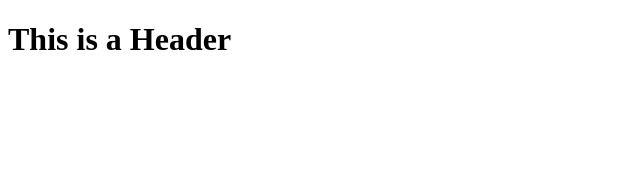
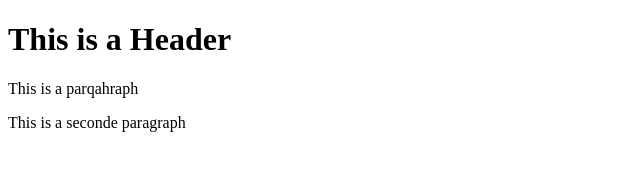
Before and after one commit to Yuddhaaryal/git-test, a plain HTML site: page index.html in a window 1280 px wide. Shown: the whole page, without its empty margins (0-640 px from the left). Drawn offline with Linux system fonts and the light colour scheme.

Commit message:
dummy commit

```diff
--- a/index.html
+++ b/index.html
@@ -4,5 +4,7 @@
 
     <body>
         <h1>This is a Header</h1>
+        <p>This is a parqahraph</p>
+        <p>This is a seconde paragraph</p>
     </body>
 </html>
```
